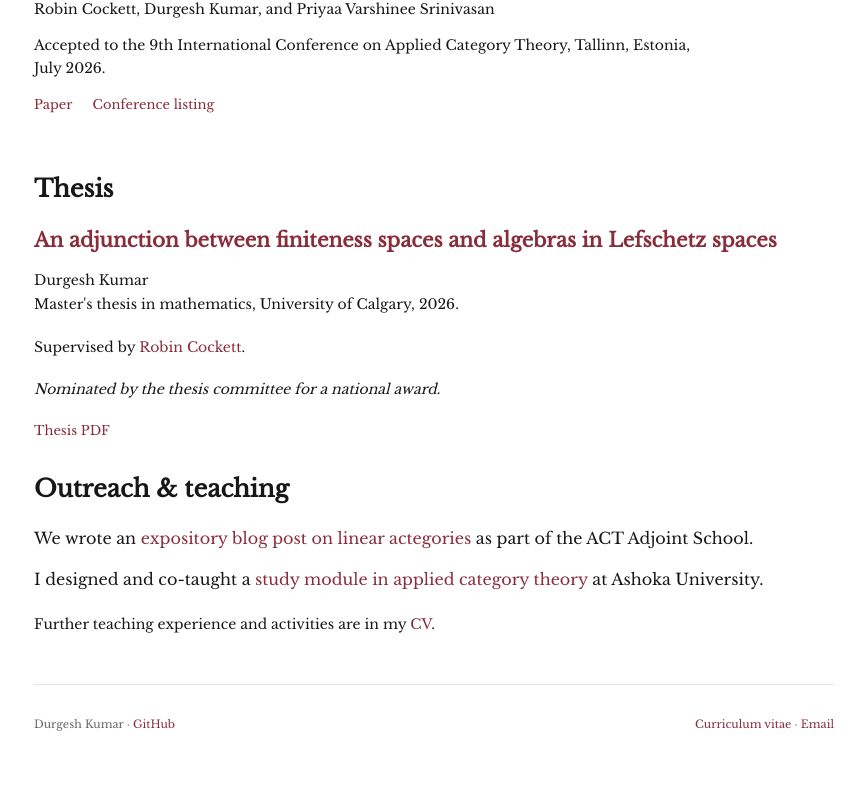
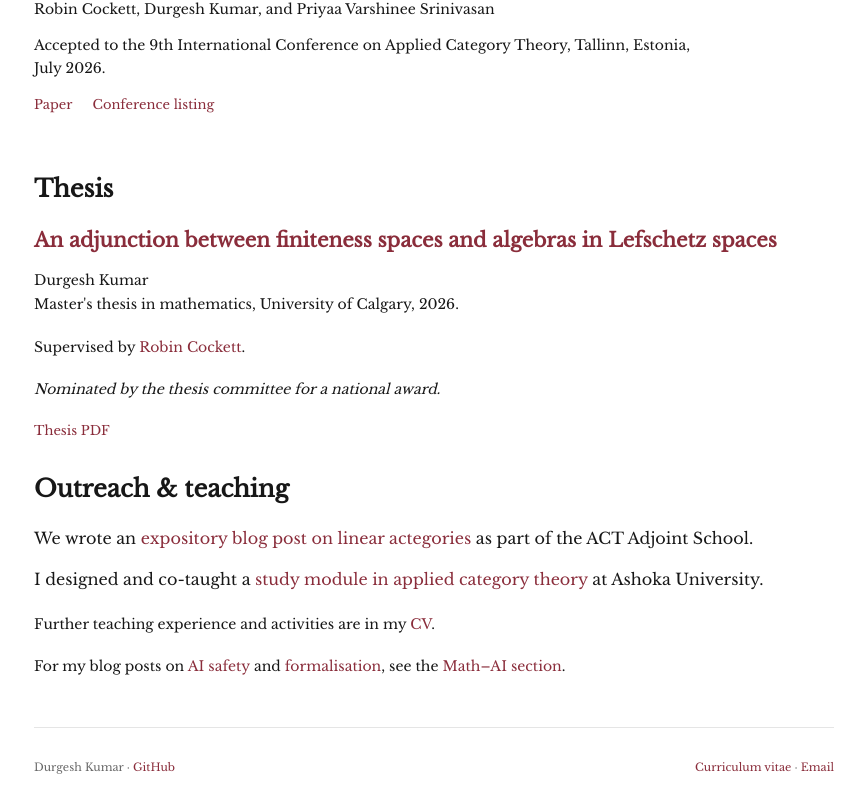
Before and after one commit to durgesh-qcat/durgesh-qcat.github.io, a Next.js app: page / in a window 1280 px wide. Shown: the part 734-1541 px from the top of the page, without its empty margins (206-1071 px from the left). Before the commit the page ends 1498 px from the top, so only its background shows below. Built offline with nearby package versions, Linux system fonts and the light colour scheme.

Commit message:
Link About outreach blog reference to Math–AI

```diff
--- a/app/page.tsx
+++ b/app/page.tsx
@@ -1,5 +1,5 @@
 import Image from "next/image";
-import { profile, publications, outreach } from "./content";
+import { profile, publications, outreach, mathAiFeaturedPost, mathAiAdditionalPosts } from "./content";
 import { AboutStatement } from "./components/about-statement";
 import { PublicationEntry } from "./components/publication-entry";
 import { ThesisEntry } from "./components/thesis-entry";
@@ -75,6 +75,9 @@ export default function AboutPage() {
         <p className="supporting-text">
           Further teaching experience and activities are in my <a href={profile.cvUrl}>CV</a>.
         </p>
+        <p className="supporting-text">
+          For my blog posts on <a href={mathAiFeaturedPost.url}>AI safety</a> and <a href={mathAiAdditionalPosts[0].url}>formalisation</a>, see the <a href="/math-ai/">Math–AI section</a>.
+        </p>
       </section>
     </article>
   );
```
